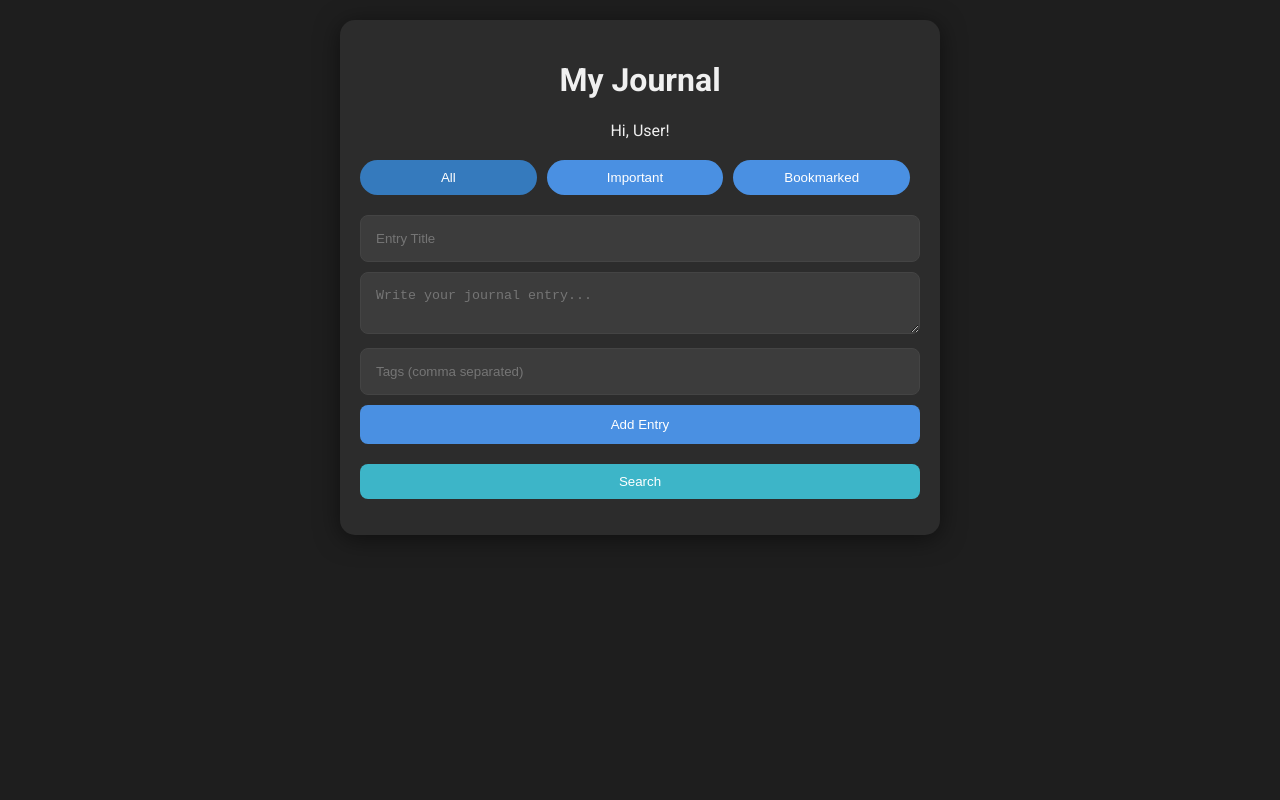
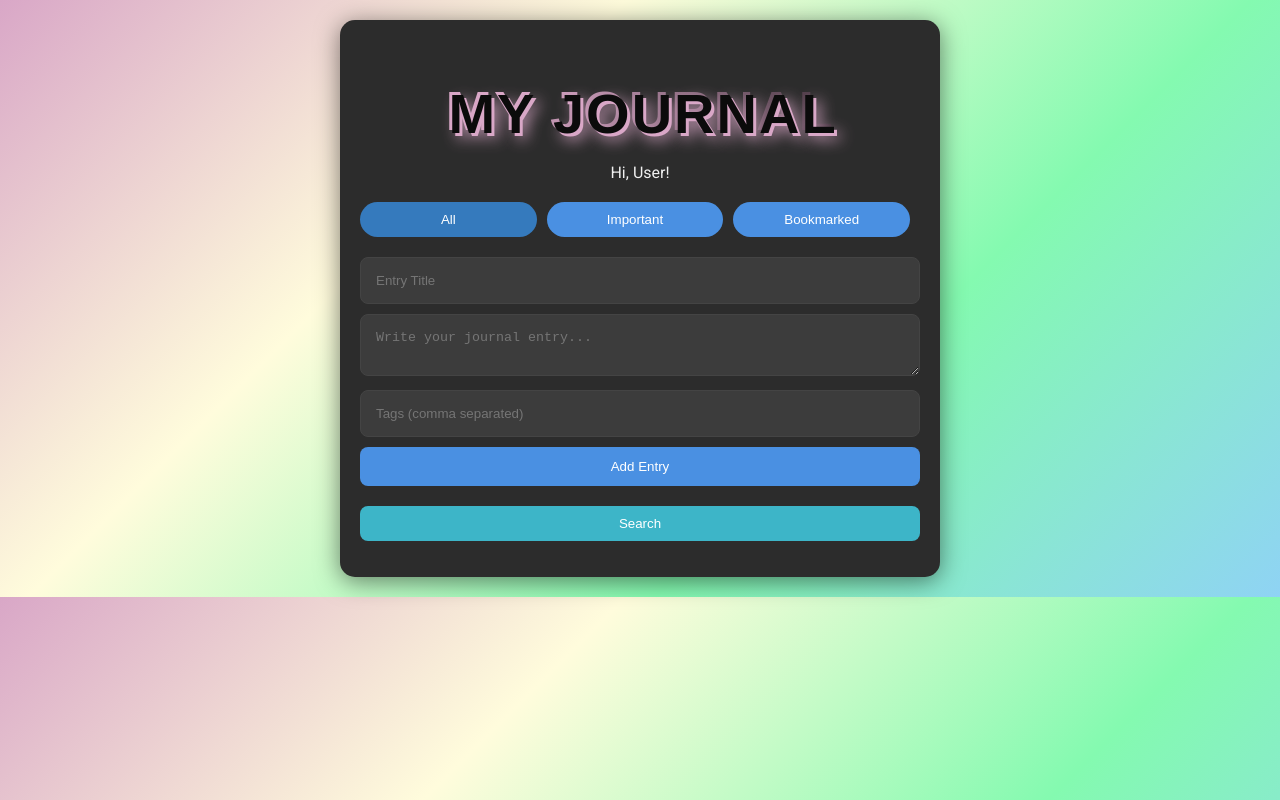
Before and after one commit to Dushyant-Mahto/Personal-Journal-Full-Stack, a website: page public/index.html in a window 1280 px wide. Drawn offline with Linux system fonts and the light colour scheme.

Commit message:
added background

```diff
--- a/public/style.css
+++ b/public/style.css
@@ -4,11 +4,51 @@
 
 body {
     font-family: 'Roboto', sans-serif;
-    background-color: #1e1e1e;
+    background: linear-gradient(135deg, #d9a7c7, #fffcdc, #84fab0, #8fd3f4);
     color: #f0f0f0;
     margin: 0;
     padding: 20px;
 }
+
+h1 {
+    text-align: center;
+    color: #000; /* Base color for text */
+    margin-bottom: 20px;
+    font-size: 3.5em;
+    font-family: 'Bebas Neue', sans-serif;
+    font-weight: 700;
+    letter-spacing: 2px;
+    text-transform: uppercase;
+    position: relative;
+    background: linear-gradient(135deg, #d9a7c7 30%, #000);
+    -webkit-background-clip: text;
+    -webkit-text-fill-color: transparent;
+    transition: transform 0.3s ease;
+    text-shadow: 3px 3px 0 #0b0b0b, 6px 6px 0 #d9a7c7, 9px 9px 15px #d9a7c7;
+}
+
+h1:hover {
+    transform: translateY(-5px) scale(1.07);
+    text-shadow: 3px 3px 0 #d9a7c7, 6px 6px 0 #000, 12px 12px 20px rgba(0, 0, 0, 0.4);
+}
+
+@keyframes shine {
+    0% {
+        left: -100%;
+    }
+    50% {
+        left: 100%;
+    }
+    100% {
+        left: 100%;
+    }
+}
+
+h1:hover {
+    transform: scale(1.05) rotate(1deg);
+    text-shadow: 6px 6px 10px rgba(0, 0, 0, 0.4);
+}
+
 
 .app-container {
     max-width: 600px;
```
